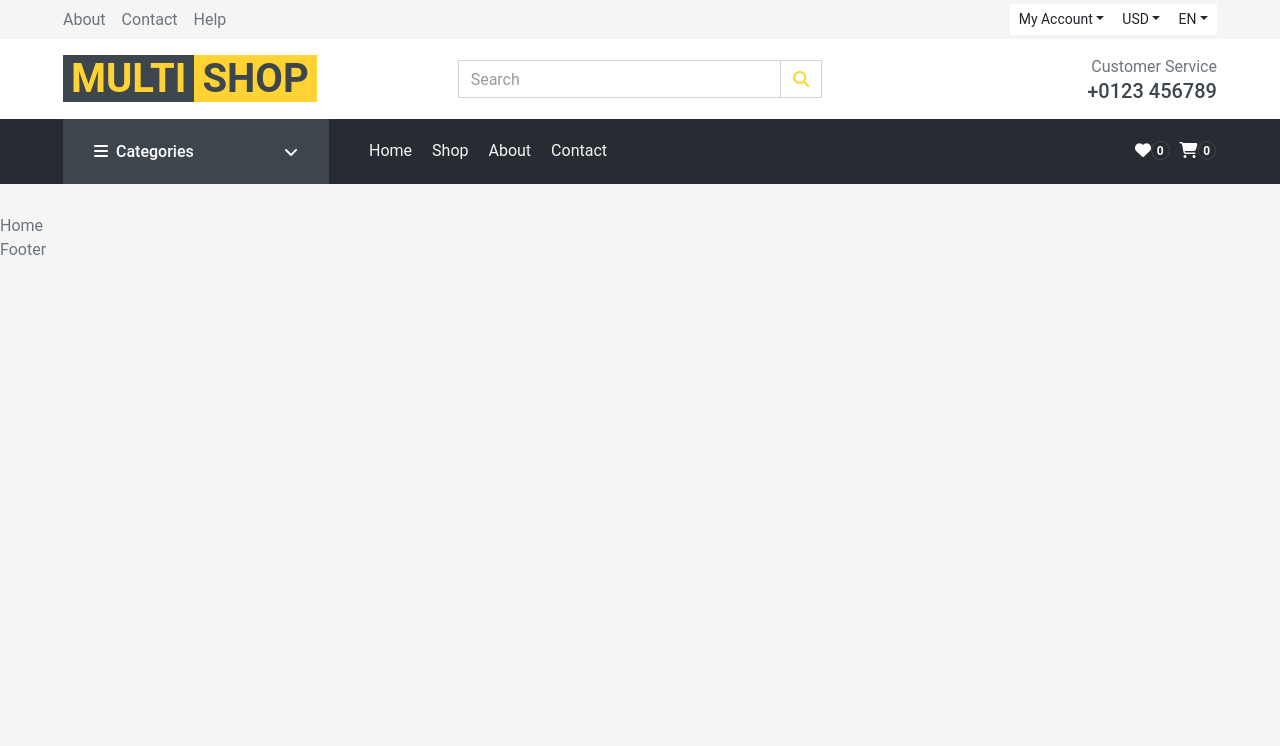
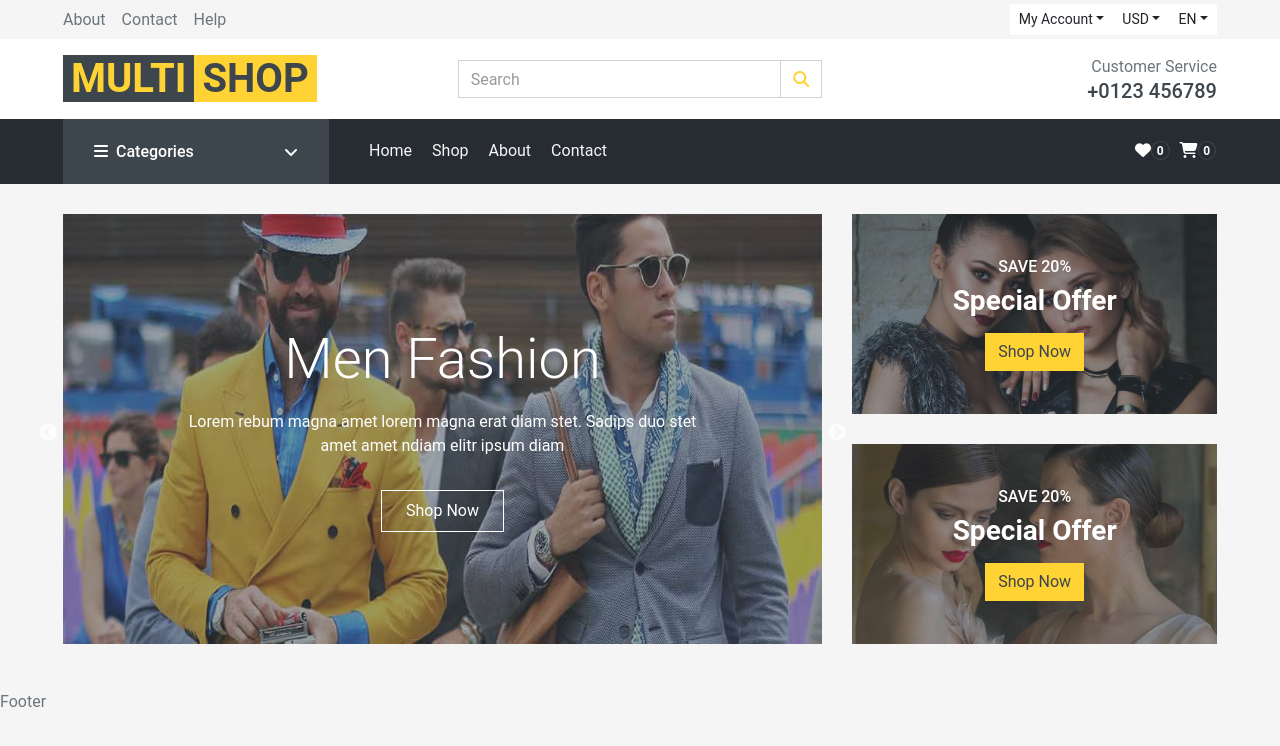
Before and after one commit to kongyutay/fashion-ecommerce-react, a React (Create React App) app: page / in a window 1280 px wide. Shown: the top 746 px of the page. Built offline with nearby package versions, Linux system fonts and the light colour scheme.

Commit message:
Finished Banner component

```diff
--- /dev/null
+++ b/src/components/Banner.js
@@ -0,0 +1,60 @@
+import React from "react";
+import {banner, carousel} from "../data/Data"
+import Slider from "react-slick";
+import "slick-carousel/slick/slick.css";
+import "slick-carousel/slick/slick-theme.css";
+import { Link } from "react-router-dom";
+
+const Banner = () => {
+    const settings = {
+        dots: false,
+        infinite: true,
+        speed: 500,
+        slidesToShow: 1,
+        slidesToScroll: 1
+    }
+
+    return (
+        <div className="container-fluid mb-3">
+            <div className="row px-xl-5">
+                <div className="col-lg-8">
+                    <div className="carousel-item mb-30 mb-lg-0">
+                        <Slider {...settings}>
+                            {carousel.map((val, index) => (
+                                <div className="carousel-inner">
+                                    <div className="carousel-item position-relative" style={{height: "430px"}}>
+                                        <img className="position-absolute w-100 h-100" src={val.cover_img} alt="img" />
+                                        <div className="carousel-caption d-flex flex-column align-items-center justify-content-center">
+                                            <div className="p-3">
+                                                <h1 className="display-4 text-white mb-3">{val.title}</h1>
+                                                <p className="mx-md-5 px-5">{val.description}</p>
+                                                <Link className="btn btn-outline-light py-2 px-4 mt-3">{val.btn}</Link>
+                                            </div>
+                                        </div>
+                                    </div>
+                                </div>
+                            ))}
+                        </Slider>
+                    </div>
+                </div>
+
+                <div className="col-lg-4">
+                    {
+                        banner.map((val, index) => (
+                            <div className="product-offer mb-30" style={{height: "200px"}}>
+                                <img src={val.img} alt="img" className="img-fluid" />
+                                <div className="offer-text">
+                                    <h6 className="text-white text-uppercase">{val.discount}</h6>
+                                    <h3 className="text-white mb-3">{val.title}</h3>
+                                    <Link className="btn btn-primary">{val.btn}</Link>
+                                </div>
+                            </div>
+                        ))
+                    }
+                </div>
+            </div>
+        </div>
+    )
+}
+
+export default Banner
--- a/src/pages/HomePage/Home.js
+++ b/src/pages/HomePage/Home.js
@@ -1,8 +1,11 @@
 import React from "react";
+import Banner from "../../components/Banner";
 
 const Home = () => {
     return (
-        <div>Home</div>
+        <div>
+            <Banner />
+        </div>
     )
 }
 
```
Also changed, not shown: src/components/Categories.js (added), src/components/Features.js (added), src/components/Offers.js (added), src/components/Products.js (added), src/components/Sidebar.js (added), src/components/Vendor.js (added).
